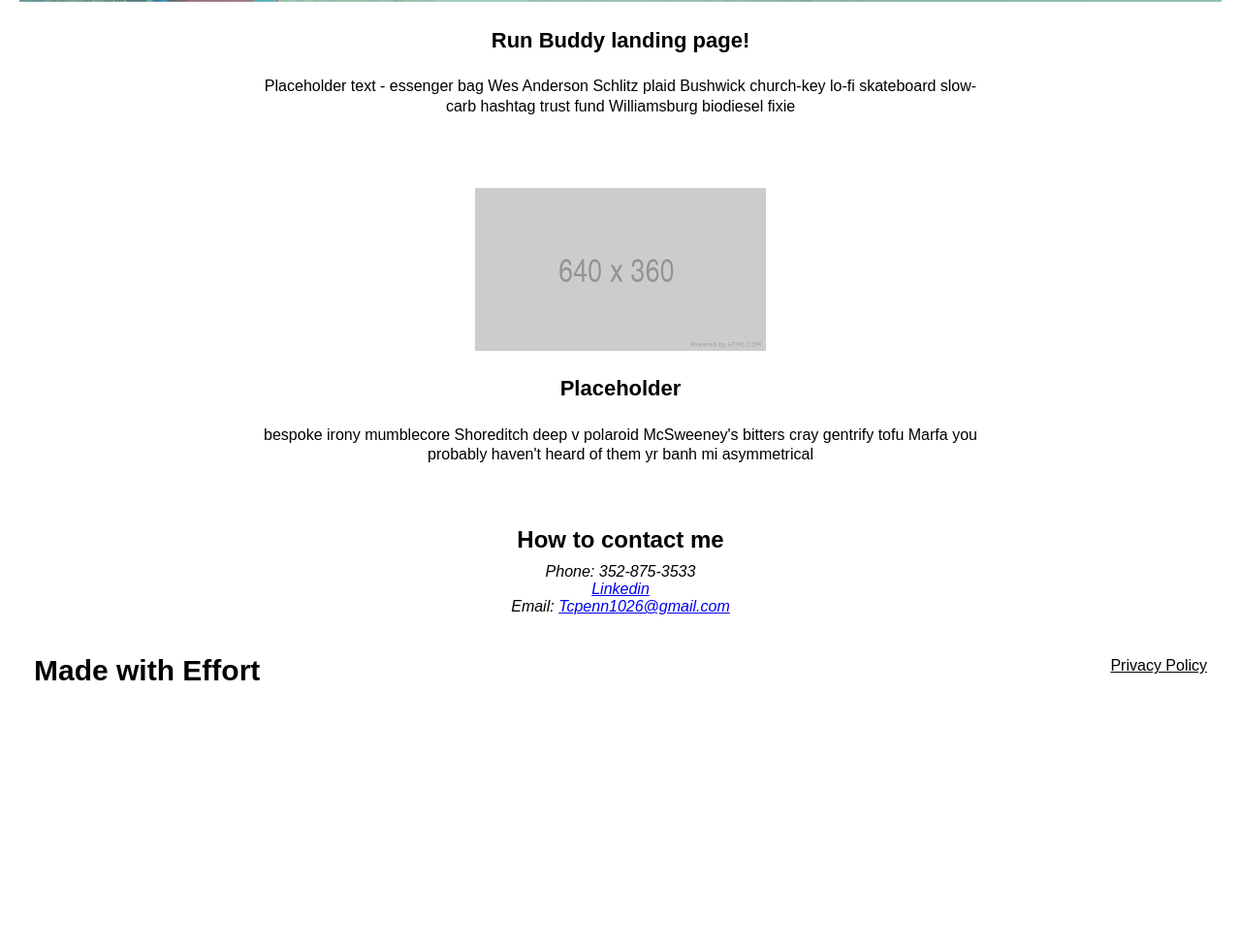
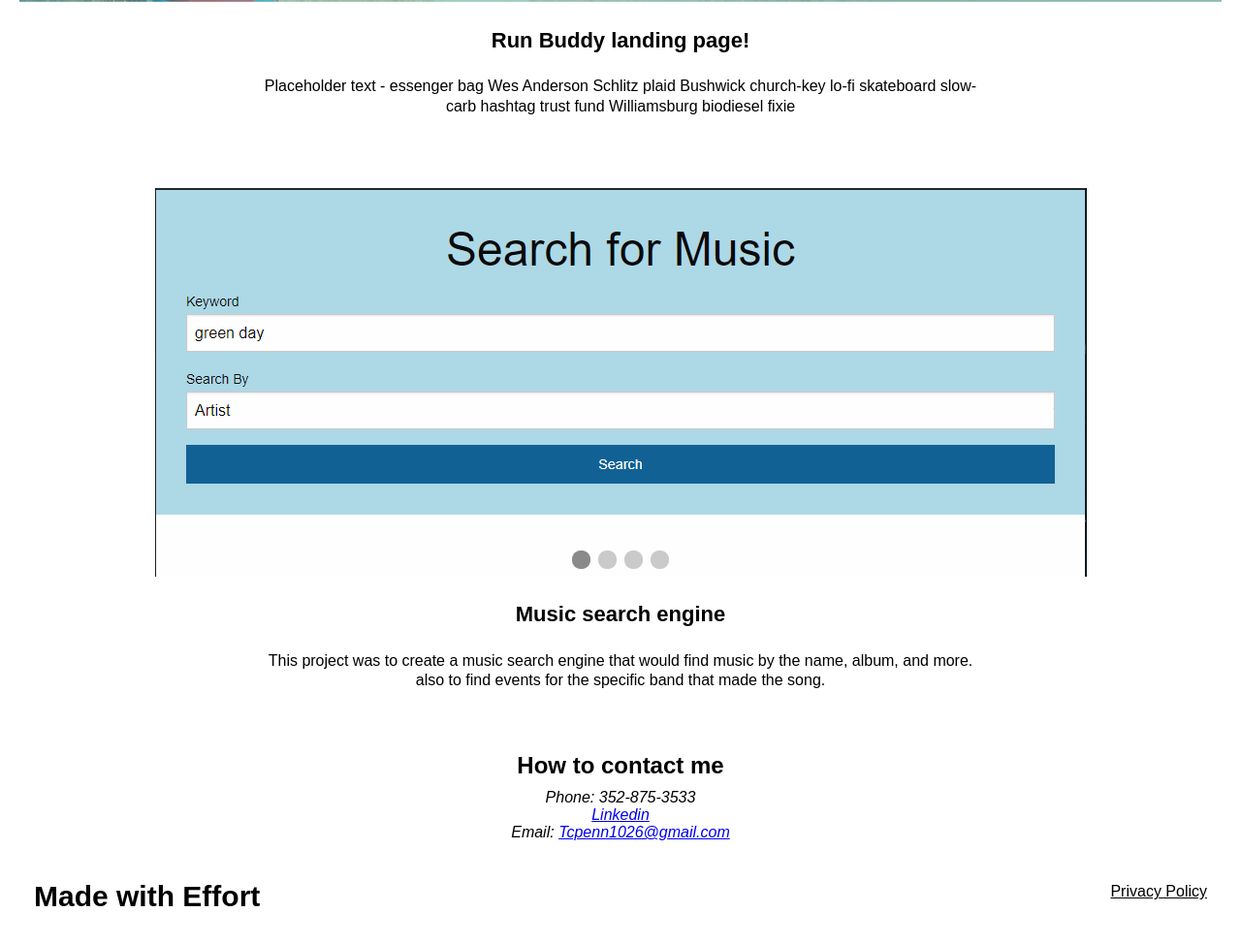
Before and after one commit to Tcpenn/Portfolio, a plain HTML site: page index.html in a window 1280 px wide. Shown: the part 1166-2140 px from the top of the page at 97% size. Before the commit the page ends 1915 px from the top, so only its background shows below. Drawn offline with Linux system fonts and the light colour scheme.

Commit message:
added project

```diff
--- a/index.html
+++ b/index.html
@@ -61,11 +61,11 @@
                 </div>
             </div>
             <div class="projects">
-                <img src="assets/download.png" alt="placeholder">
+                <img src="assets/music search engine.PNG" alt="placeholder">
                 <div class=" description">
-                    <h3 class="title">Placeholder</h3>
-                    <h4 class="content"> bespoke irony mumblecore Shoreditch deep v polaroid McSweeney's bitters cray gentrify tofu Marfa you
-                        probably haven't heard of them yr banh mi asymmetrical
+                    <h3 class="title">Music search engine</h3>
+                    <h4 class="content">This project was to create a music search engine that would
+                    find music by the name, album, and more. also to find events for the specific band that made the song.
                     </h4>
                 </div>
             </div>
```
Also changed, not shown: assets/music search engine.PNG (added).
